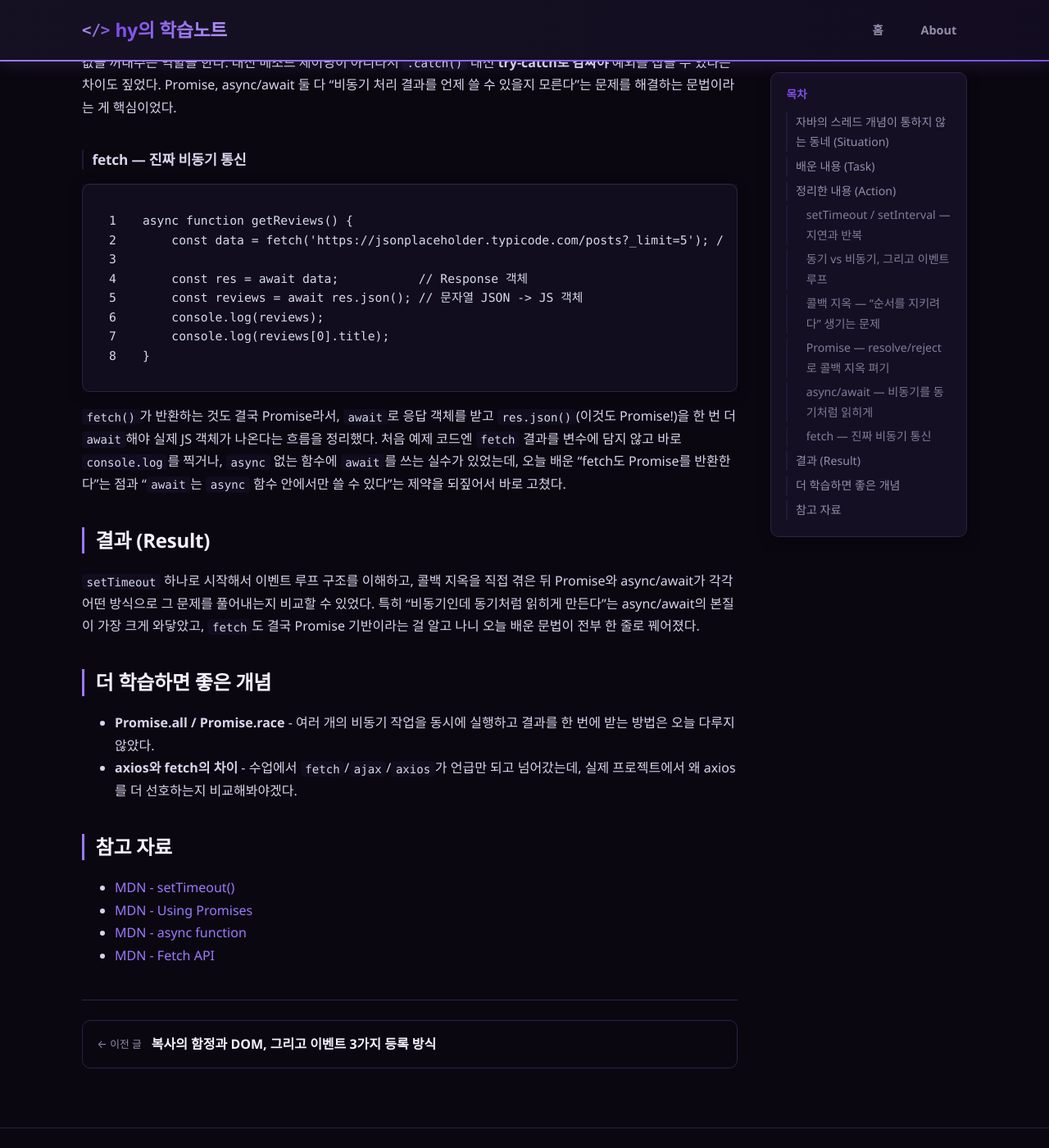
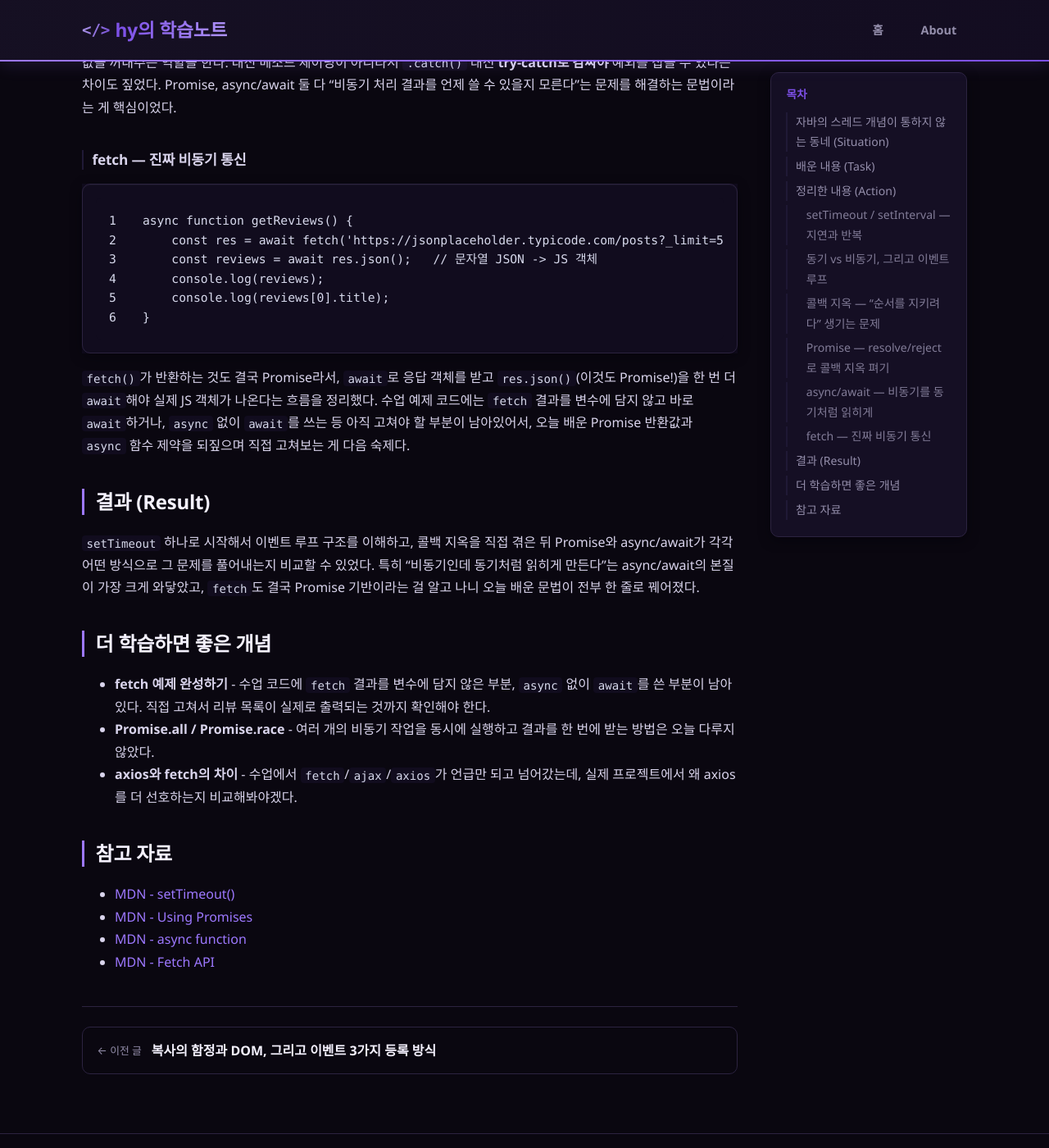
Before and after one commit to hhy0123/hyblog, a Jekyll site: the page built from _posts/2026-11-20-javascript-callback-promise-async-fetch.md, in a window 1280 px wide and 1400 px high, scrolled down 3860 px. Shown: the whole window at 82% size. Built offline with Jekyll 4.4.1, drawn with Linux system fonts in a browser that asks for light colours; some web fonts are replaced.

Commit message:
Revert "Fix fetch example in async JS post: show corrected code, drop homework framing"
This reverts commit 0e75c29d022240907080809dd301450b3be56359.

````diff
--- a/_posts/2026-11-20-javascript-callback-promise-async-fetch.md
+++ b/_posts/2026-11-20-javascript-callback-promise-async-fetch.md
@@ -142,16 +142,14 @@ async function runAsync() {
 
 ```js
 async function getReviews() {
-    const data = fetch('https://jsonplaceholder.typicode.com/posts?_limit=5'); // Promise 반환
-
-    const res = await data;           // Response 객체
-    const reviews = await res.json(); // 문자열 JSON -> JS 객체
+    const res = await fetch('https://jsonplaceholder.typicode.com/posts?_limit=5');
+    const reviews = await res.json();   // 문자열 JSON -> JS 객체
     console.log(reviews);
     console.log(reviews[0].title);
 }
 ```
 
-`fetch()`가 반환하는 것도 결국 Promise라서, `await`로 응답 객체를 받고 `res.json()`(이것도 Promise!)을 한 번 더 `await`해야 실제 JS 객체가 나온다는 흐름을 정리했다. 처음 예제 코드엔 `fetch` 결과를 변수에 담지 않고 바로 `console.log`를 찍거나, `async` 없는 함수에 `await`를 쓰는 실수가 있었는데, 오늘 배운 "fetch도 Promise를 반환한다"는 점과 "`await`는 `async` 함수 안에서만 쓸 수 있다"는 제약을 되짚어서 바로 고쳤다.
+`fetch()`가 반환하는 것도 결국 Promise라서, `await`로 응답 객체를 받고 `res.json()`(이것도 Promise!)을 한 번 더 `await`해야 실제 JS 객체가 나온다는 흐름을 정리했다. 수업 예제 코드에는 `fetch` 결과를 변수에 담지 않고 바로 `await`하거나, `async` 없이 `await`를 쓰는 등 아직 고쳐야 할 부분이 남아있어서, 오늘 배운 Promise 반환값과 `async` 함수 제약을 되짚으며 직접 고쳐보는 게 다음 숙제다.
 
 ## 결과 (Result)
 
@@ -159,6 +157,7 @@ async function getReviews() {
 
 ## 더 학습하면 좋은 개념
 
+- **fetch 예제 완성하기** - 수업 코드에 `fetch` 결과를 변수에 담지 않은 부분, `async` 없이 `await`를 쓴 부분이 남아있다. 직접 고쳐서 리뷰 목록이 실제로 출력되는 것까지 확인해야 한다.
 - **Promise.all / Promise.race** - 여러 개의 비동기 작업을 동시에 실행하고 결과를 한 번에 받는 방법은 오늘 다루지 않았다.
 - **axios와 fetch의 차이** - 수업에서 `fetch`/`ajax`/`axios`가 언급만 되고 넘어갔는데, 실제 프로젝트에서 왜 axios를 더 선호하는지 비교해봐야겠다.
 
````
